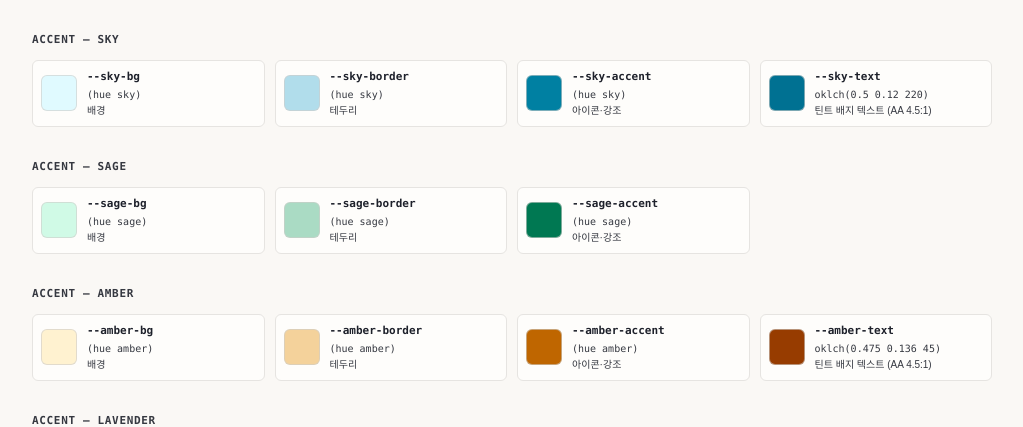
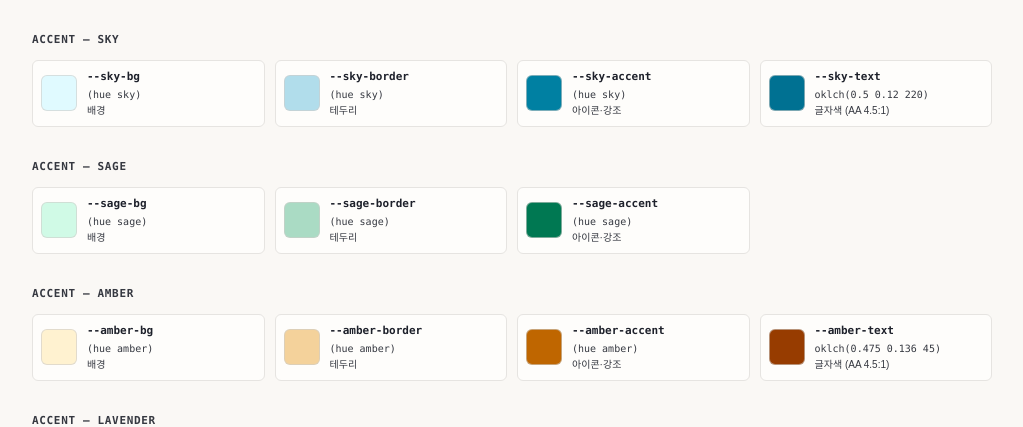
Before and after one commit to Donghunn-Lee/slate-kr, a Next.js app in the folder web/: page /styleguide in a window 1280 px wide. Shown: the part 889-1316 px from the top of the page, without its empty margins (128-1151 px from the left). Built offline with nearby package versions, Linux system fonts and the light colour scheme; no server answers; the database is empty.

Commit message:
fix(ui): Use text-step tokens for accent-colored text on plain surfaces
Accent-colored text on plain panels reached only 4.1–4.3:1, below AA.

```diff
--- a/web/src/app/globals.css
+++ b/web/src/app/globals.css
@@ -137,14 +137,14 @@
   --sky-bg: oklch(0.97 0.03 220);
   --sky-border: oklch(0.87 0.05 220);
   --sky-accent: oklch(0.55 0.12 220);
-  --sky-text: oklch(0.5 0.12 220); /* sky-bg 위 소형 텍스트 — accent 는 AA 4.5:1 미달 */
+  --sky-text: oklch(0.5 0.12 220); /* sky 글자색 — accent 는 틴트·일반 패널 위 모두 AA 4.5:1 미달 */
   --sage-bg: oklch(0.95 0.05 165);
   --sage-border: oklch(0.85 0.06 165);
   --sage-accent: oklch(0.5 0.12 165);
   --amber-bg: oklch(0.97 0.05 80);
   --amber-border: oklch(0.88 0.08 80);
   --amber-accent: oklch(0.6 0.15 60);
-  --amber-text: oklch(0.475 0.136 45); /* amber-bg 위 소형 텍스트 — accent 는 AA 4.5:1 미달 */
+  --amber-text: oklch(0.475 0.136 45); /* amber 글자색 — accent 는 틴트·일반 패널 위 모두 AA 4.5:1 미달 */
   --lavender-bg: oklch(0.96 0.04 290);
   --lavender-border: oklch(0.85 0.06 290);
   --lavender-accent: oklch(0.5 0.13 290);
--- a/web/src/app/stocks/[ticker]/error.tsx
+++ b/web/src/app/stocks/[ticker]/error.tsx
@@ -9,7 +9,7 @@ export default function Error({ reset }: ErrorProps) {
   return (
     <div className="rounded-lg border border-border p-6">
       <p className="mb-3 text-muted-foreground">섹션을 불러오지 못했습니다.</p>
-      <button onClick={reset} className="text-body text-sky-accent hover:underline">
+      <button onClick={reset} className="text-body text-sky-text hover:underline">
         다시 시도
       </button>
     </div>
--- a/web/src/app/styleguide/sections/ColorTokens.tsx
+++ b/web/src/app/styleguide/sections/ColorTokens.tsx
@@ -42,14 +42,14 @@ const ACCENT_COLORS = [
     name: "Sky",
     prefix: "sky",
     hue: 220,
-    extra: [{ token: "--sky-text", value: "oklch(0.5 0.12 220)", label: "틴트 배지 텍스트 (AA 4.5:1)" }],
+    extra: [{ token: "--sky-text", value: "oklch(0.5 0.12 220)", label: "글자색 (AA 4.5:1)" }],
   },
   { name: "Sage", prefix: "sage", hue: 165 },
   {
     name: "Amber",
     prefix: "amber",
     hue: 80,
-    extra: [{ token: "--amber-text", value: "oklch(0.475 0.136 45)", label: "틴트 배지 텍스트 (AA 4.5:1)" }],
+    extra: [{ token: "--amber-text", value: "oklch(0.475 0.136 45)", label: "글자색 (AA 4.5:1)" }],
   },
   { name: "Lavender", prefix: "lavender", hue: 290 },
   { name: "Peach", prefix: "peach", hue: 45 },
--- a/web/src/entities/watchlist/WatchlistRow.tsx
+++ b/web/src/entities/watchlist/WatchlistRow.tsx
@@ -82,7 +82,7 @@ export const WatchlistRow = ({
                   <Link
                     href={`/stocks/${item.ticker}/disclosures`}
                     aria-label={`${item.name} 최근 공시 ${disclosure.count}건 보기`}
-                    className="relative z-10 -my-1.5 inline-flex items-center rounded-sm py-1.5 font-medium tabular-nums text-amber-accent hover:underline focus-visible:underline focus-visible:outline-none"
+                    className="relative z-10 -my-1.5 inline-flex items-center rounded-sm py-1.5 font-medium tabular-nums text-amber-text hover:underline focus-visible:underline focus-visible:outline-none"
                   >
                     {disclosure.count}건
                   </Link>
--- a/web/src/features/market-ranking/RankingRow.tsx
+++ b/web/src/features/market-ranking/RankingRow.tsx
@@ -194,7 +194,7 @@ export const RankingRow = ({ item, disclosure, kind }: RankingRowProps) => {
             <Link
               href={`/stocks/${item.ticker}/disclosures`}
               aria-label={`${item.name} 최근 공시 ${count}건 보기`}
-              className="relative z-10 -my-1.5 inline-flex items-center rounded-sm py-1.5 text-caption tabular-nums text-amber-accent hover:underline focus-visible:underline focus-visible:outline-none"
+              className="relative z-10 -my-1.5 inline-flex items-center rounded-sm py-1.5 text-caption tabular-nums text-amber-text hover:underline focus-visible:underline focus-visible:outline-none"
             >
               {disclosureText}
             </Link>
```
